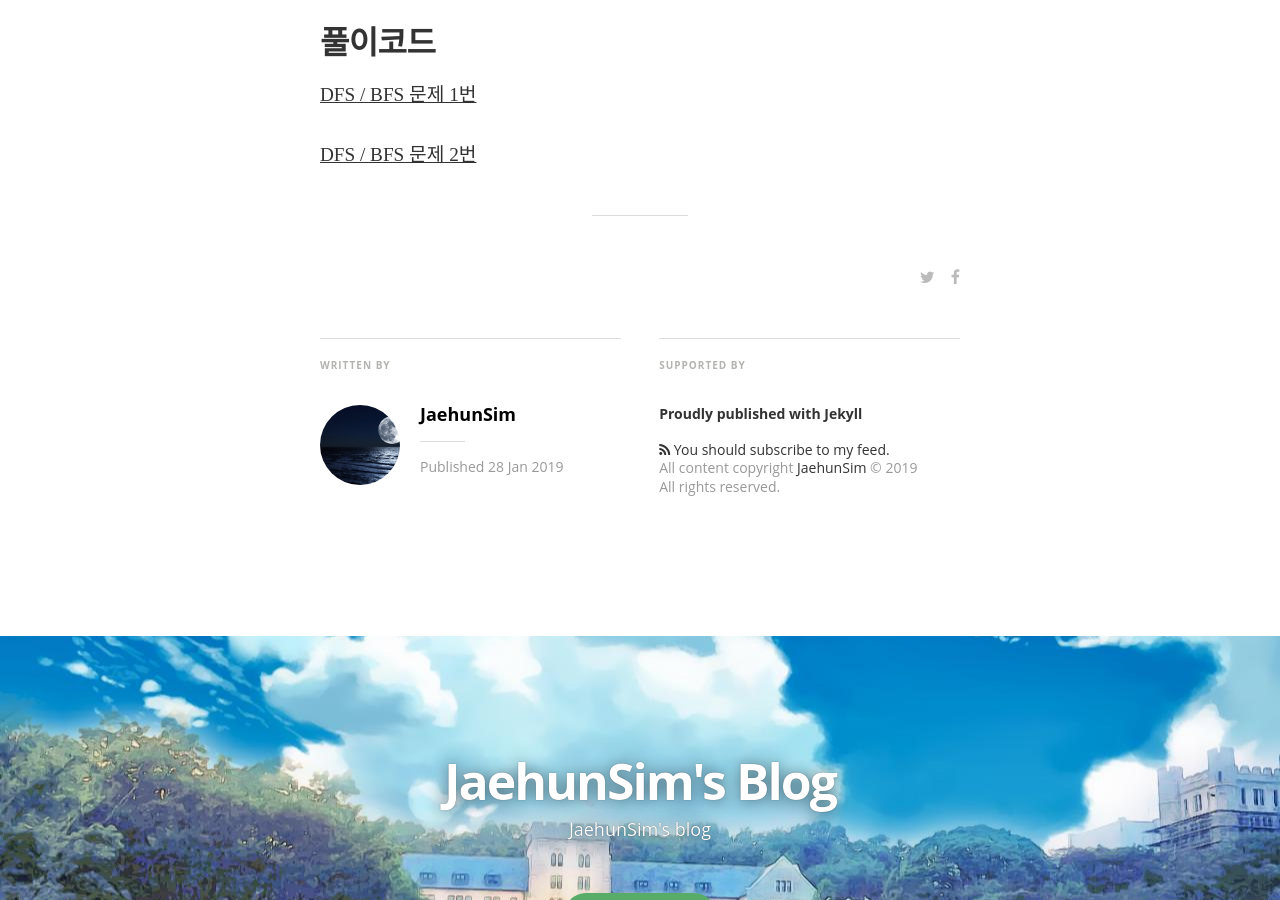
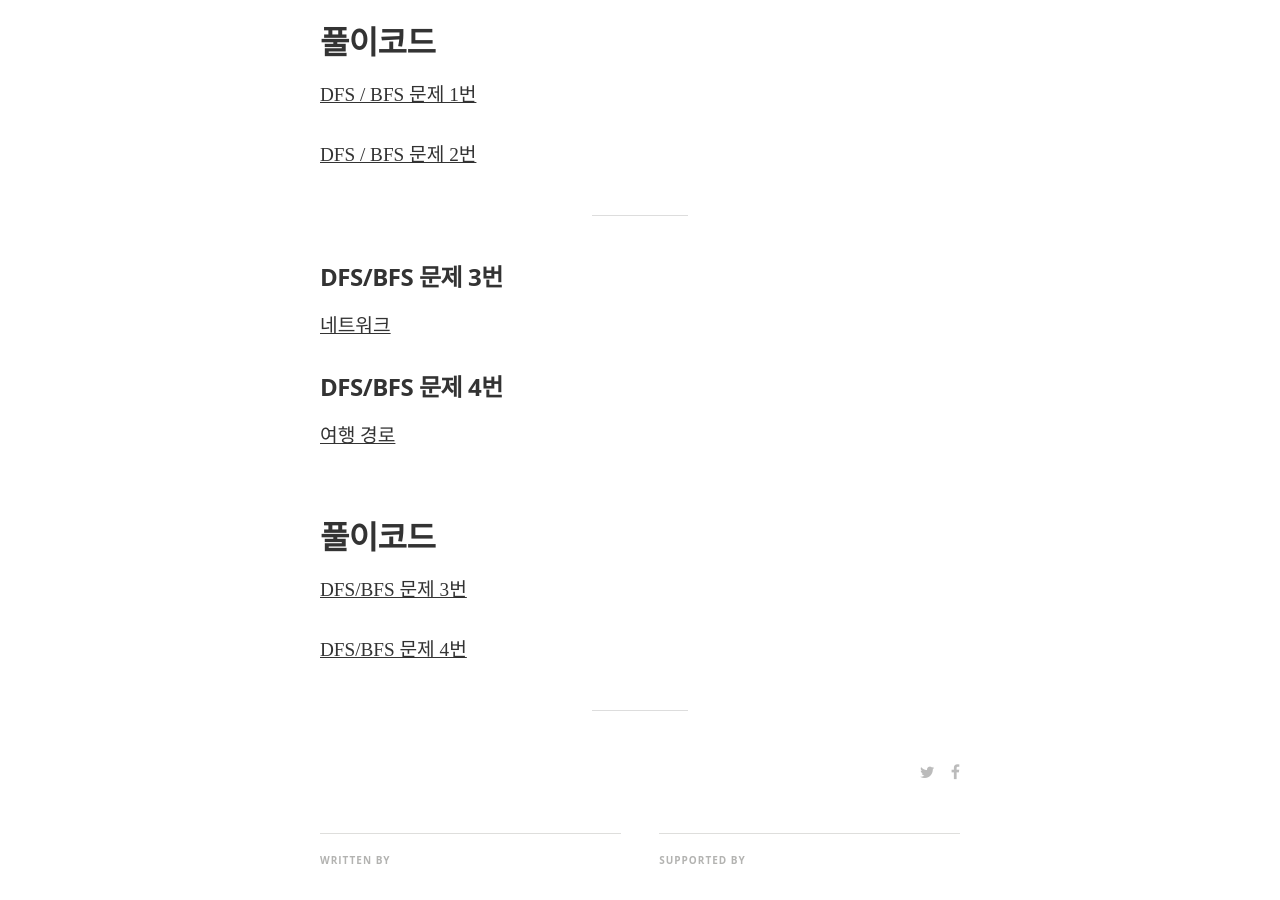
Before and after one commit to JaehunSim/JaehunSim.github.io, a Jekyll site: the page built from _posts/2019-01-28-DFS-BFS-Study.md, in a window 1280 px wide and 900 px high, scrolled down 1171 px. Built offline with Jekyll 4.4.1, drawn with Linux system fonts in a browser that asks for light colours; nearby versions of some CDN libraries; some web fonts are replaced; comment, search, counter and statistics services are not loaded.

Commit message:
Update 2019-01-28-DFS-BFS-Study.md

```diff
--- a/_posts/2019-01-28-DFS-BFS-Study.md
+++ b/_posts/2019-01-28-DFS-BFS-Study.md
@@ -40,3 +40,17 @@ comments: true
 [DFS / BFS 문제 2번](https://siyoon210.tistory.com/77)
 
 ---
+
+### DFS/BFS 문제 3번
+[네트워크](https://programmers.co.kr/learn/courses/30/lessons/43162)
+
+### DFS/BFS 문제 4번
+[여행 경로](https://programmers.co.kr/learn/courses/30/lessons/43164)
+
+## 풀이코드
+[DFS/BFS 문제 3번](https://dolphins-it.tistory.com/226)
+
+[DFS/BFS 문제 4번](https://chaibin0.tistory.com/3?category=827947)
+
+
+---
```
